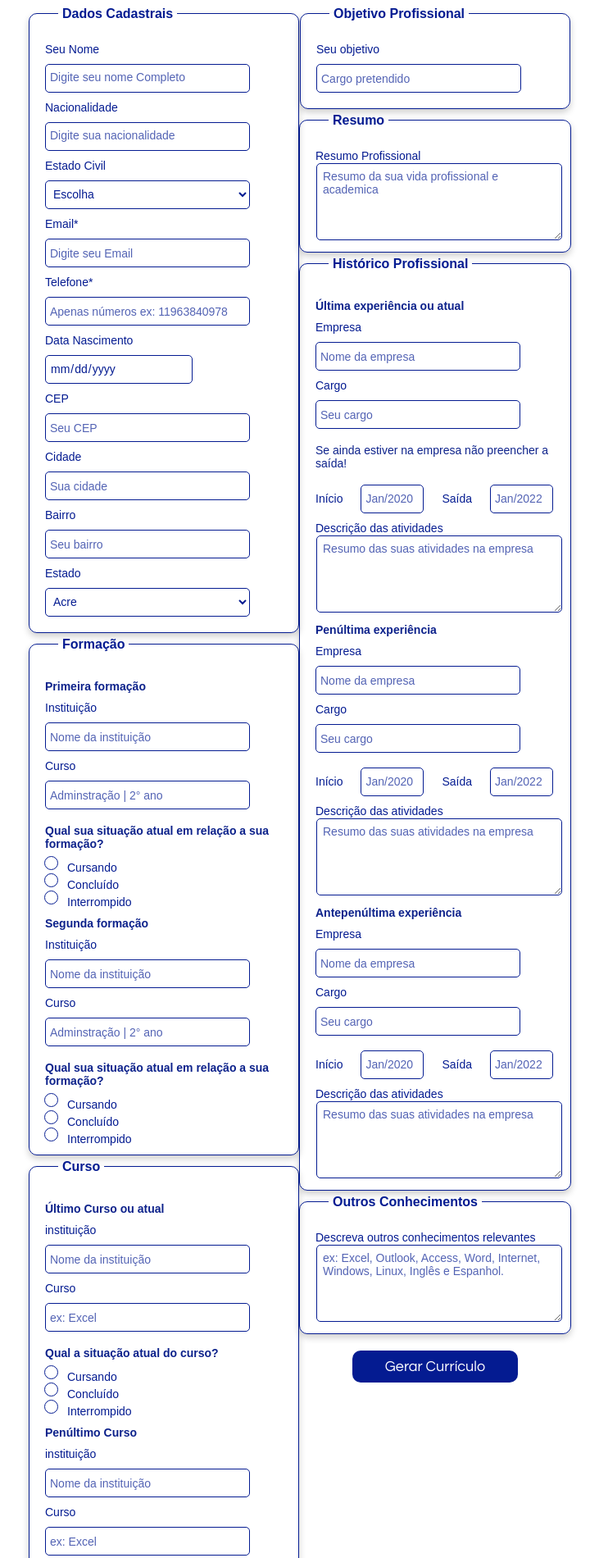
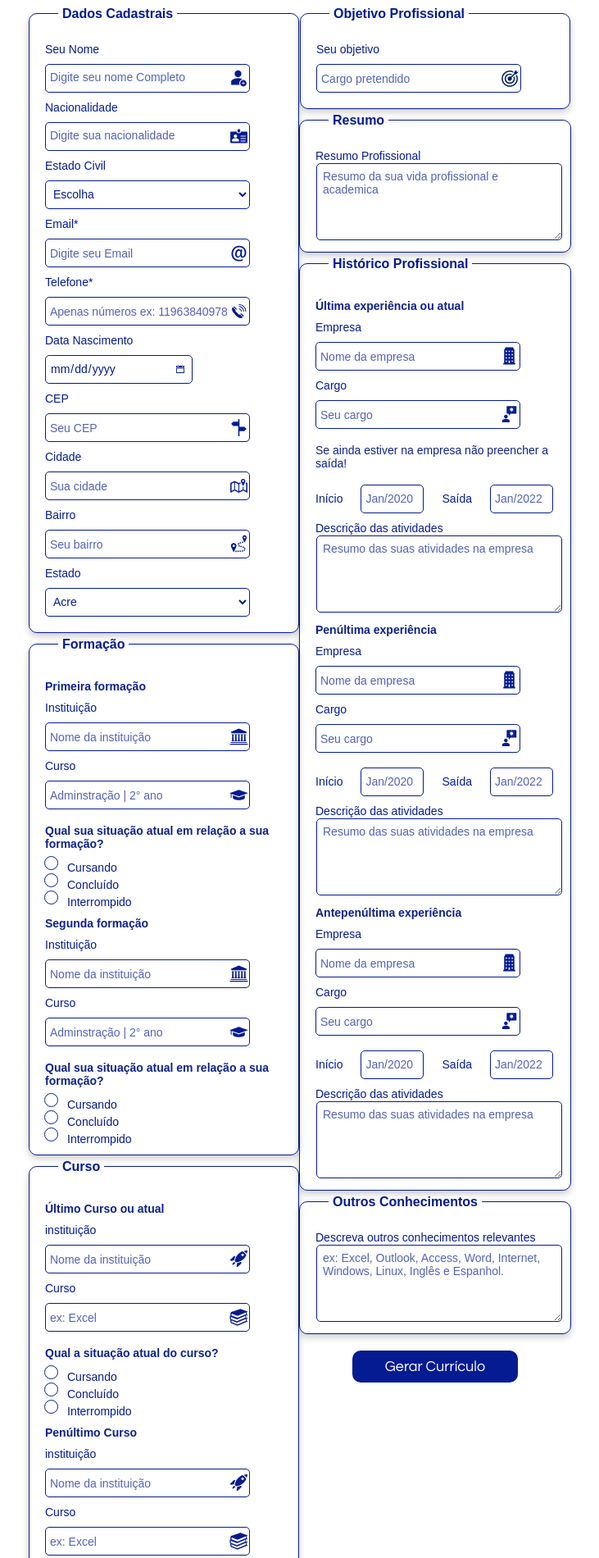
Before and after one commit to lauroleal/gerador-de-curriculo, a plain HTML site: page index.html in a window 1280 px wide. Shown: the part 198-2098 px from the top of the page at 82% size, without its empty margins (274-1005 px from the left). Drawn offline with nearby package versions, Linux system fonts and the light colour scheme; the site is published under a folder, as on GitHub Pages, so addresses that start at the root find nothing.

Commit message:
Explorando o poder do ..

```diff
--- a/css/style__padrao.css
+++ b/css/style__padrao.css
@@ -351,7 +351,7 @@ input[type='checkbox']:checked:after {
 /* colocando um icone no campo do formulario do text/nome como background */
 
 input[id="name"] {
-    background-image: url("/img/perfil.svg");
+    background-image: url("../img/perfil.svg");
     background-size: 25px;
     background-position: 4px 4px;
     background-position-x: right;
@@ -359,7 +359,7 @@ input[id="name"] {
 }
 
 input[id="nacionalidade"] {
-    background-image: url("/img/nacionalidade.svg");
+    background-image: url("../img/nacionalidade.svg");
     background-size: 25px;
     background-position: 4px 4px;
     background-position-x: right;
@@ -367,7 +367,7 @@ input[id="nacionalidade"] {
 }
 
 input[type='tel'] {
-    background-image: url("/img/telefone.svg");
+    background-image: url("../img/telefone.svg");
     background-size: 25px;
     background-position: 4px 4px;
     background-position-x: right;
@@ -375,7 +375,7 @@ input[type='tel'] {
 }
 
 input[type='email'] {
-    background-image: url("/img/email.svg");
+    background-image: url("../img/email.svg");
     background-size: 25px;
     background-position: 4px 4px;
     background-position-x: right;
@@ -383,7 +383,7 @@ input[type='email'] {
 }
 
 input[id="cep"] {
-    background-image: url("/img/cep.svg");
+    background-image: url("../img/cep.svg");
     background-size: 25px;
     background-position: 4px 4px;
     background-position-x: right;
@@ -391,7 +391,7 @@ input[id="cep"] {
 }
 
 input[id="bairro"] {
-    background-image: url("/img/bairro.svg");
+    background-image: url("../img/bairro.svg");
     background-size: 25px;
     background-position: 4px 4px;
     background-position-x: right;
@@ -399,7 +399,7 @@ input[id="bairro"] {
 }
 
 input[id="cidade"] {
-    background-image: url("/img/cidade.svg");
+    background-image: url("../img/cidade.svg");
     background-size: 25px;
     background-position: 4px 4px;
     background-position-x: right;
@@ -441,11 +441,11 @@ input[type='date'] {
 /* webkit para trocar o incone padão do input data / Funciona no Google*/
 
 ::-webkit-calendar-picker-indicator {
-    background-image: url("/img/data.svg");
+    background-image: url("../img/data.svg");
 }
 
 input[id="escola__nome"] {
-    background-image: url("/img/instituicao.svg");
+    background-image: url("../img/instituicao.svg");
     background-size: 25px;
     background-position: 4px 4px;
     background-position-x: right;
@@ -453,7 +453,7 @@ input[id="escola__nome"] {
 }
 
 input[id="escola__nome__2"] {
-    background-image: url("/img/instituicao.svg");
+    background-image: url("../img/instituicao.svg");
     background-size: 25px;
     background-position: 4px 4px;
     background-position-x: right;
@@ -461,7 +461,7 @@ input[id="escola__nome__2"] {
 }
 
 input[id="nome__curso"] {
-    background-image: url("/img/formacao.svg");
+    background-image: url("../img/formacao.svg");
     background-size: 25px;
     background-position: 4px 4px;
     background-position-x: right;
@@ -469,7 +469,7 @@ input[id="nome__curso"] {
 }
 
 input[id="nome__curso__2"] {
-    background-image: url("/img/formacao.svg");
+    background-image: url("../img/formacao.svg");
     background-size: 25px;
     background-position: 4px 4px;
     background-position-x: right;
@@ -477,7 +477,7 @@ input[id="nome__curso__2"] {
 }
 
 input[id="local__curso1"] {
-    background-image: url("/img/curso.svg");
+    background-image: url("../img/curso.svg");
     background-size: 25px;
     background-position: 4px 4px;
     background-position-x: right;
@@ -485,7 +485,7 @@ input[id="local__curso1"] {
 }
 
 input[id="local__curso3"] {
-    background-image: url("/img/curso.svg");
+    background-image: url("../img/curso.svg");
     background-size: 25px;
     background-position: 4px 4px;
     background-position-x: right;
@@ -493,7 +493,7 @@ input[id="local__curso3"] {
 }
 
 input[id="local__curso2"] {
-    background-image: url("/img/curso.svg");
+    background-image: url("../img/curso.svg");
     background-size: 25px;
     background-position: 4px 4px;
     background-position-x: right;
@@ -501,7 +501,7 @@ input[id="local__curso2"] {
 }
 
 input[id="nome__curso1"] {
-    background-image: url("/img/nome__curso.svg");
+    background-image: url("../img/nome__curso.svg");
     background-size: 25px;
     background-position: 4px 4px;
     background-position-x: right;
@@ -509,7 +509,7 @@ input[id="nome__curso1"] {
 }
 
 input[id="nome__curso2"] {
-    background-image: url("/img/nome__curso.svg");
+    background-image: url("../img/nome__curso.svg");
     background-size: 25px;
     background-position: 4px 4px;
     background-position-x: right;
@@ -517,7 +517,7 @@ input[id="nome__curso2"] {
 }
 
 input[id="nome__curso3"] {
-    background-image: url("/img/nome__curso.svg");
+    background-image: url("../img/nome__curso.svg");
     background-size: 25px;
     background-position: 4px 4px;
     background-position-x: right;
@@ -534,7 +534,7 @@ input[id="nome__curso3"] {
 } */
 
 input[id="name_empresa__1"] {
-    background-image: url("/img/empresa.svg");
+    background-image: url("../img/empresa.svg");
     background-size: 25px;
     background-position: 4px 4px;
     background-position-x: right;
@@ -542,7 +542,7 @@ input[id="name_empresa__1"] {
 }
 
 input[id="name_empresa__2"] {
-    background-image: url("/img/empresa.svg");
+    background-image: url("../img/empresa.svg");
     background-size: 25px;
     background-position: 4px 4px;
     background-position-x: right;
@@ -550,7 +550,7 @@ input[id="name_empresa__2"] {
 }
 
 input[id="name_empresa__3"] {
-    background-image: url("/img/empresa.svg");
+    background-image: url("../img/empresa.svg");
     background-size: 25px;
     background-position: 4px 4px;
     background-position-x: right;
@@ -558,7 +558,7 @@ input[id="name_empresa__3"] {
 }
 
 input[id="cargo_empresa__1"] {
-    background-image: url("/img/cargo.svg");
+    background-image: url("../img/cargo.svg");
     background-size: 25px;
     background-position: 4px 4px;
     background-position-x: right;
@@ -566,7 +566,7 @@ input[id="cargo_empresa__1"] {
 }
 
 input[id="cargo_empresa__2"] {
-    background-image: url("/img/cargo.svg");
+    background-image: url("../img/cargo.svg");
     background-size: 25px;
     background-position: 4px 4px;
     background-position-x: right;
@@ -574,7 +574,7 @@ input[id="cargo_empresa__2"] {
 }
 
 input[id="cargo_empresa__3"] {
-    background-image: url("/img/cargo.svg");
+    background-image: url("../img/cargo.svg");
     background-size: 25px;
     background-position: 4px 4px;
     background-position-x: right;
@@ -582,7 +582,7 @@ input[id="cargo_empresa__3"] {
 }
 
 input[id="objetivo"] {
-    background-image: url("/img/objetivo.svg");
+    background-image: url("../img/objetivo.svg");
     background-size: 25px;
     background-position: 4px 4px;
     background-position-x: right;
@@ -687,35 +687,35 @@ footer {
 /*Hover icones sociais*/
 
 a.facebook:hover {
-    content: url(/img/facebook_logo.png);
+    content: url(../img/facebook_logo.png);
     width: 33px;
     height: auto;
     margin: 5px 0px 5px 0px;
 }
 
 a.instagram:hover {
-    content: url(/img/instagram_logo.png);
+    content: url(../img/instagram_logo.png);
     width: 33px;
     height: auto;
     margin: 5px 0px 5px 0px;
 }
 
 a.twitter:hover {
-    content: url(/img/twitter_logo.png);
+    content: url(../img/twitter_logo.png);
     width: 33px;
     height: auto;
     margin: 5px 0px 5px 0px;
 }
 
 a.linkedin:hover {
-    content: url(/img/linkedin_logo.png);
+    content: url(../img/linkedin_logo.png);
     width: 33px;
     height: auto;
     margin: 5px 0px 5px 0px;
 }
 
 a.github:hover {
-    content: url(/img/GitHub_logo_dark.png);
+    content: url(../img/GitHub_logo_dark.png);
     width: 33px;
     height: auto;
     margin: 5px 0px 5px 0px;
```
Also changed, not shown: css/style__curriculo.css (+9 -9 lines), curriculo.html (+2 -2 lines).
